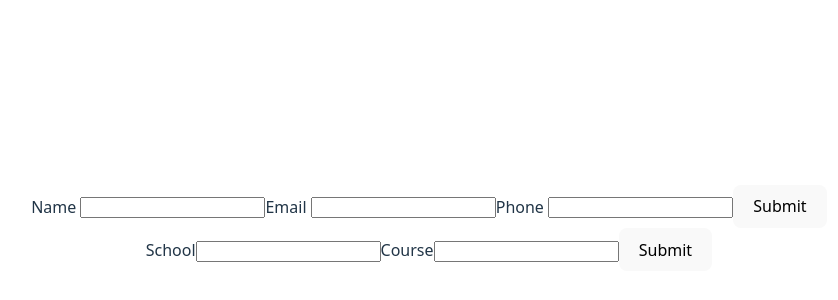
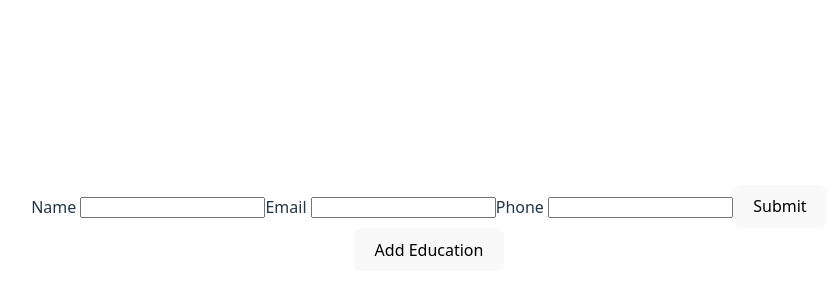
Before and after one commit to nzubeifechukwu/cv-application, a React (Vite) app: page / in a window 1280 px wide. Shown: the part 172-472 px from the top of the page, without its empty margins (211-1049 px from the left). Built offline with nearby package versions, Linux system fonts and the light colour scheme.

Commit message:
Update EducationList component

```diff
--- a/src/components/EducationList.jsx
+++ b/src/components/EducationList.jsx
@@ -50,10 +50,26 @@ function EducationItem() {
 }
 
 export default function EducationList() {
-  // console.log(educationDetails);
+  const [addedEducation, setAddedEducation] = useState(false);
+  const [educationItemCount, setEducationItemCount] = useState(0);
+  const educationItemList = [];
+
+  if (addedEducation) {
+    for (let i = 0; i < educationItemCount; i++) {
+      educationItemList.push(<EducationItem />);
+    }
+    setAddedEducation(!addedEducation);
+  }
+
+  function handleClick() {
+    setEducationItemCount(educationItemCount + 1);
+    setAddedEducation(!addedEducation);
+  }
+
   return (
     <section>
-      <EducationItem />
+      {educationItemList.map((item) => item)}
+      <button onClick={handleClick}>Add Education</button>
     </section>
   );
 }
```
